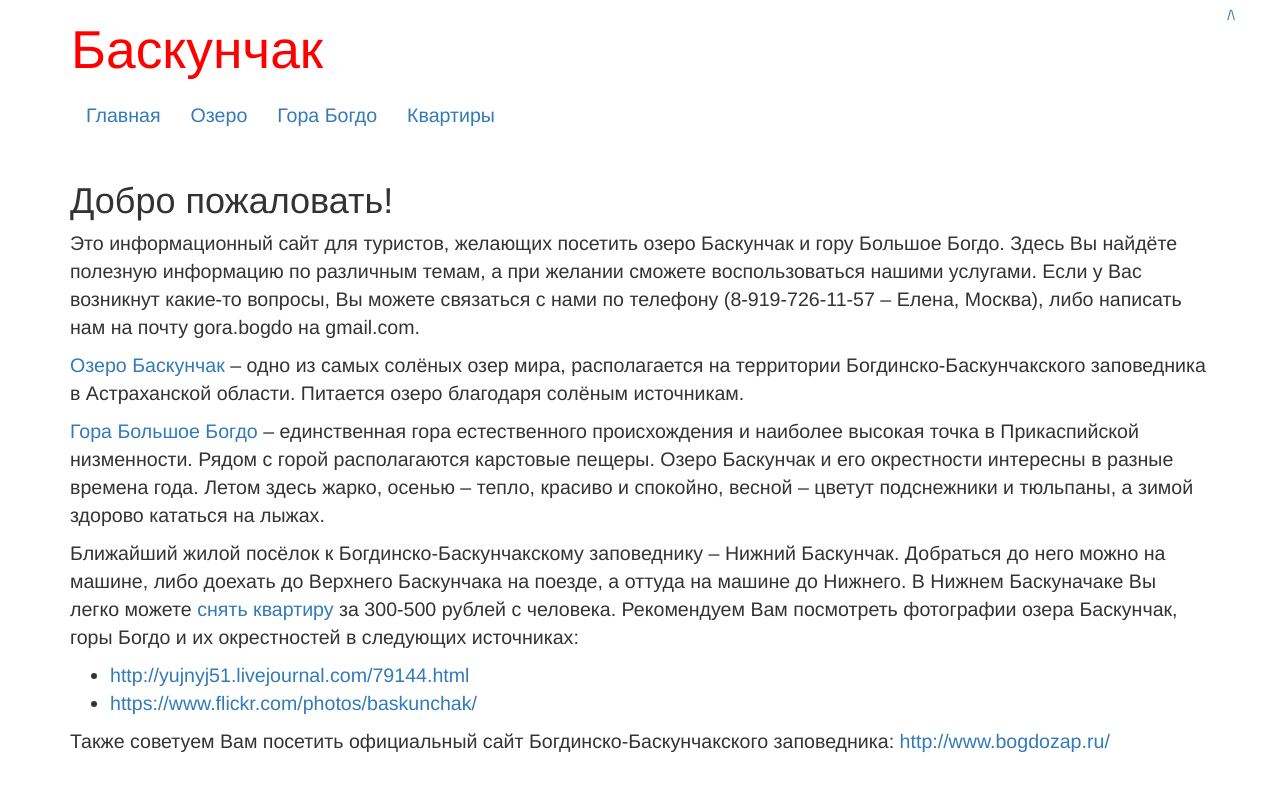
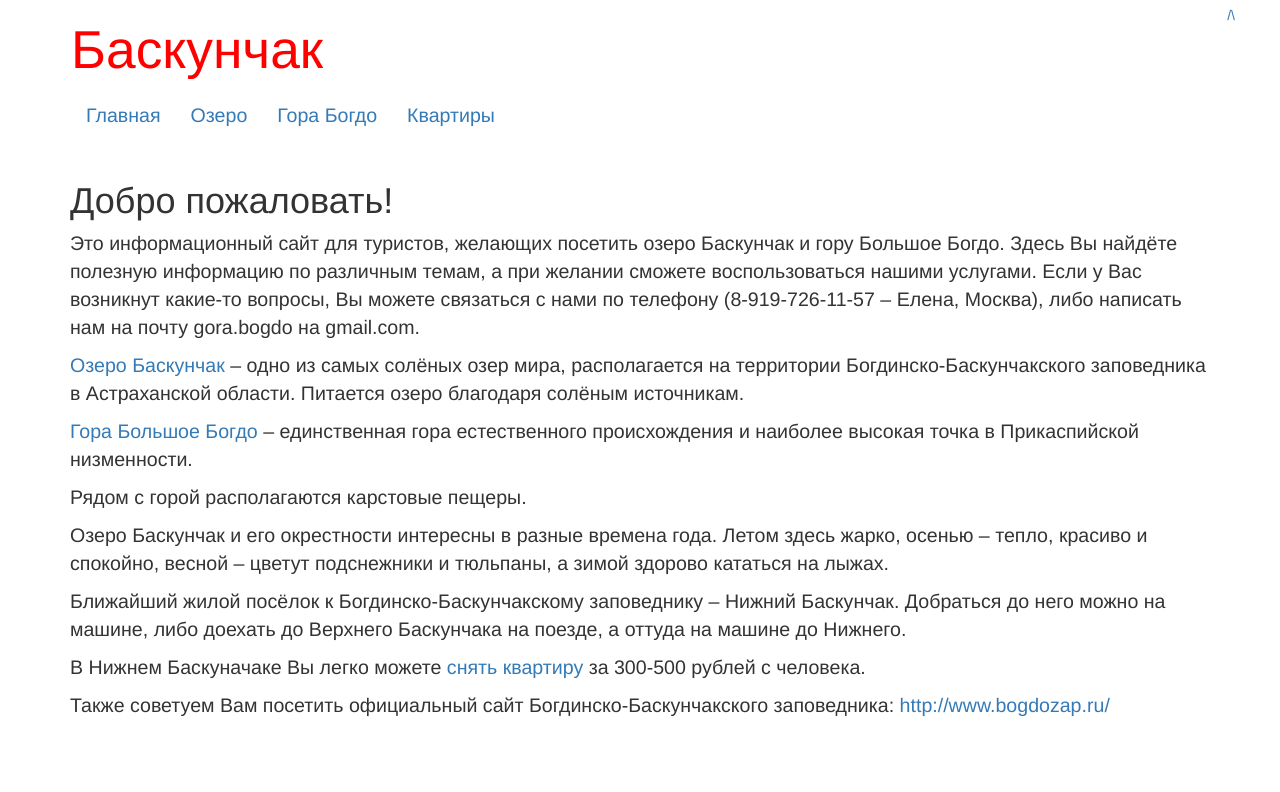
Before and after one commit to Baskunchak/baskunchak.github.io, a Jekyll site: the page built from index.md, in a window 1280 px wide. Shown: the top 792 px of the page. Built offline with Jekyll 4.4.1, drawn with Linux system fonts in a browser that asks for light colours.

Commit message:
Update index.md

```diff
--- a/index.md
+++ b/index.md
@@ -18,7 +18,9 @@ title: "Баскунчак - главная"
 
 [Гора Большое Богдо](mountain.html) – единственная гора естественного происхождения и наиболее
 высокая точка в Прикаспийской низменности.
+
 Рядом с горой располагаются карстовые пещеры.
+
 Озеро Баскунчак и его окрестности интересны в разные времена года. Летом здесь жарко,
 осенью – тепло, красиво и спокойно, весной – цветут подснежники и тюльпаны, а зимой
 здорово кататься на лыжах.
@@ -26,12 +28,8 @@ title: "Баскунчак - главная"
 Ближайший жилой посёлок к Богдинско-Баскунчакскому заповеднику – Нижний
 Баскунчак. Добраться до него можно на машине, либо доехать до Верхнего Баскунчака
 на поезде, а оттуда на машине до Нижнего.
+
 В Нижнем Баскуначаке Вы легко можете [снять квартиру](flats.html) за 300-500 рублей с человека.
-Рекомендуем Вам посмотреть фотографии озера Баскунчак, горы Богдо и их окрестностей
-в следующих источниках:
-
-- <http://yujnyj51.livejournal.com/79144.html>
-- <https://www.flickr.com/photos/baskunchak/>
 
 Также советуем Вам посетить официальный сайт Богдинско-Баскунчакского заповедника:
 <http://www.bogdozap.ru/>
```
